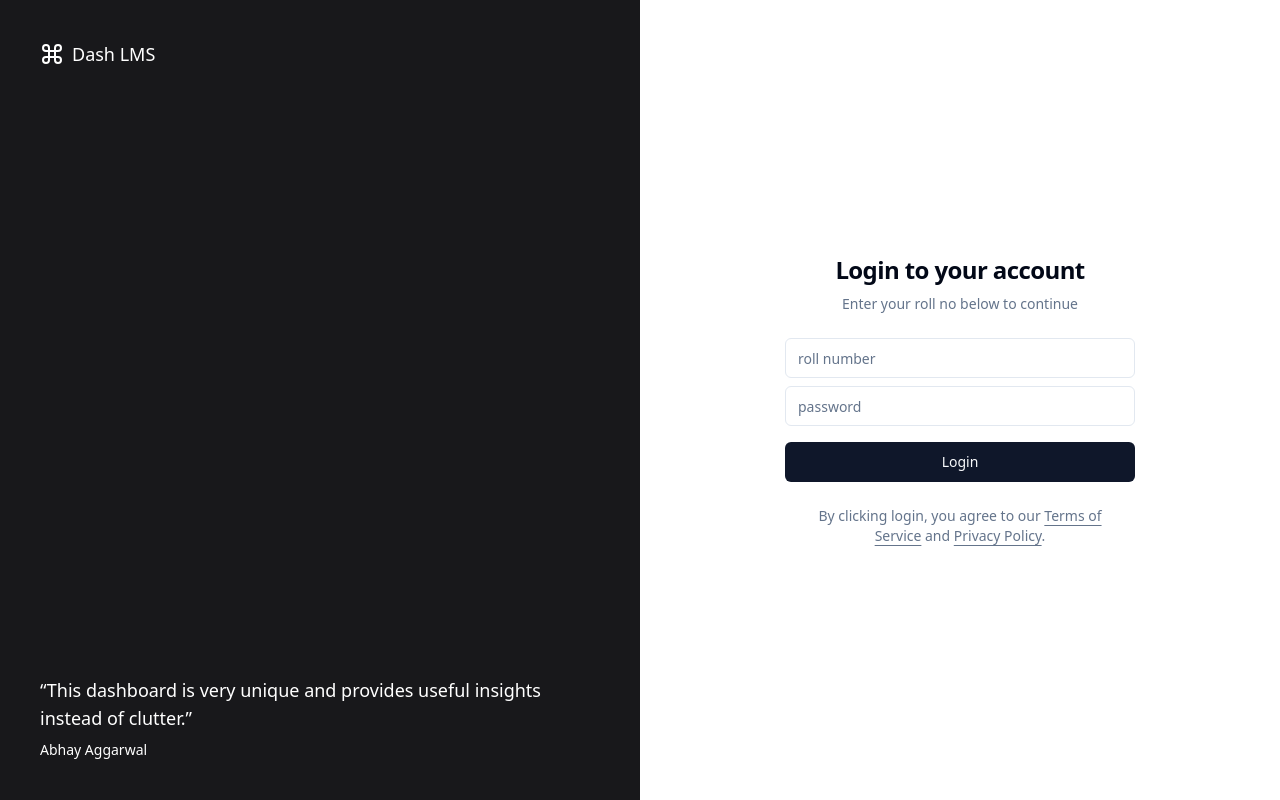
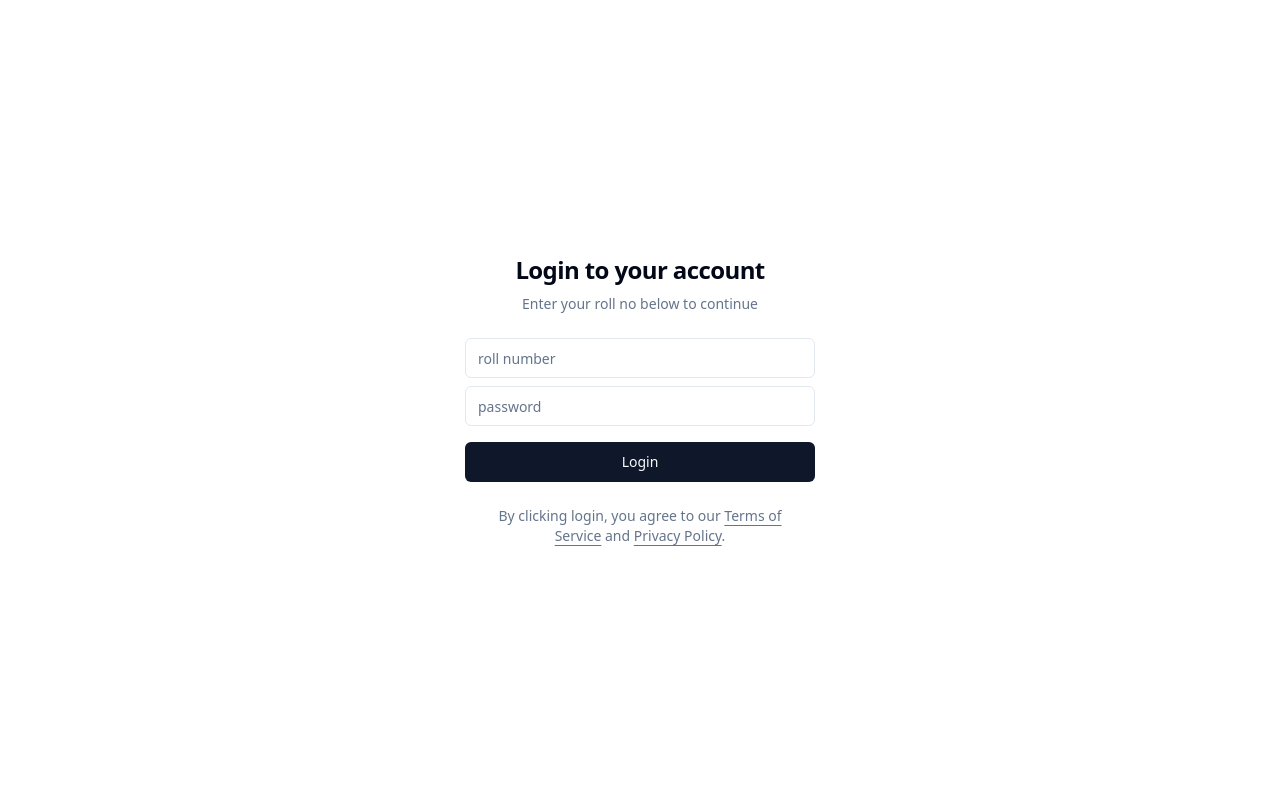
Before and after one commit to abhay-ag/fee-next, a Next.js app: page / in a window 1280 px wide. Built offline with nearby package versions, Linux system fonts and the light colour scheme.

Commit message:
Centered the login form

```diff
--- a/app/page.tsx
+++ b/app/page.tsx
@@ -4,8 +4,8 @@ import { UserAuthForm } from "./components/UserAuthForm";
 export default function AuthenticationPage() {
   return (
     <>
-      <div className="container relative h-screen flex-col items-center justify-center md:grid lg:max-w-none lg:grid-cols-2 lg:px-0">
-        <div className="relative hidden h-full flex-col bg-muted p-10 text-white lg:flex dark:border-r">
+      <div className="container h-screen flex items-center justify-center lg:max-w-none align-middle lg:px-0">
+        {/* <div className="relative hidden h-full flex-col bg-muted p-10 text-white lg:flex dark:border-r">
           <div className="absolute inset-0 bg-zinc-900" />
           <div className="relative z-20 flex items-center text-lg font-medium">
             <svg
@@ -31,7 +31,7 @@ export default function AuthenticationPage() {
               <footer className="text-sm">Abhay Aggarwal</footer>
             </blockquote>
           </div>
-        </div>
+        </div> */}
         <div className="lg:p-8">
           <div className="mx-auto flex w-full flex-col justify-center space-y-6 sm:w-[350px]">
             <div className="flex flex-col space-y-2 text-center">
```
